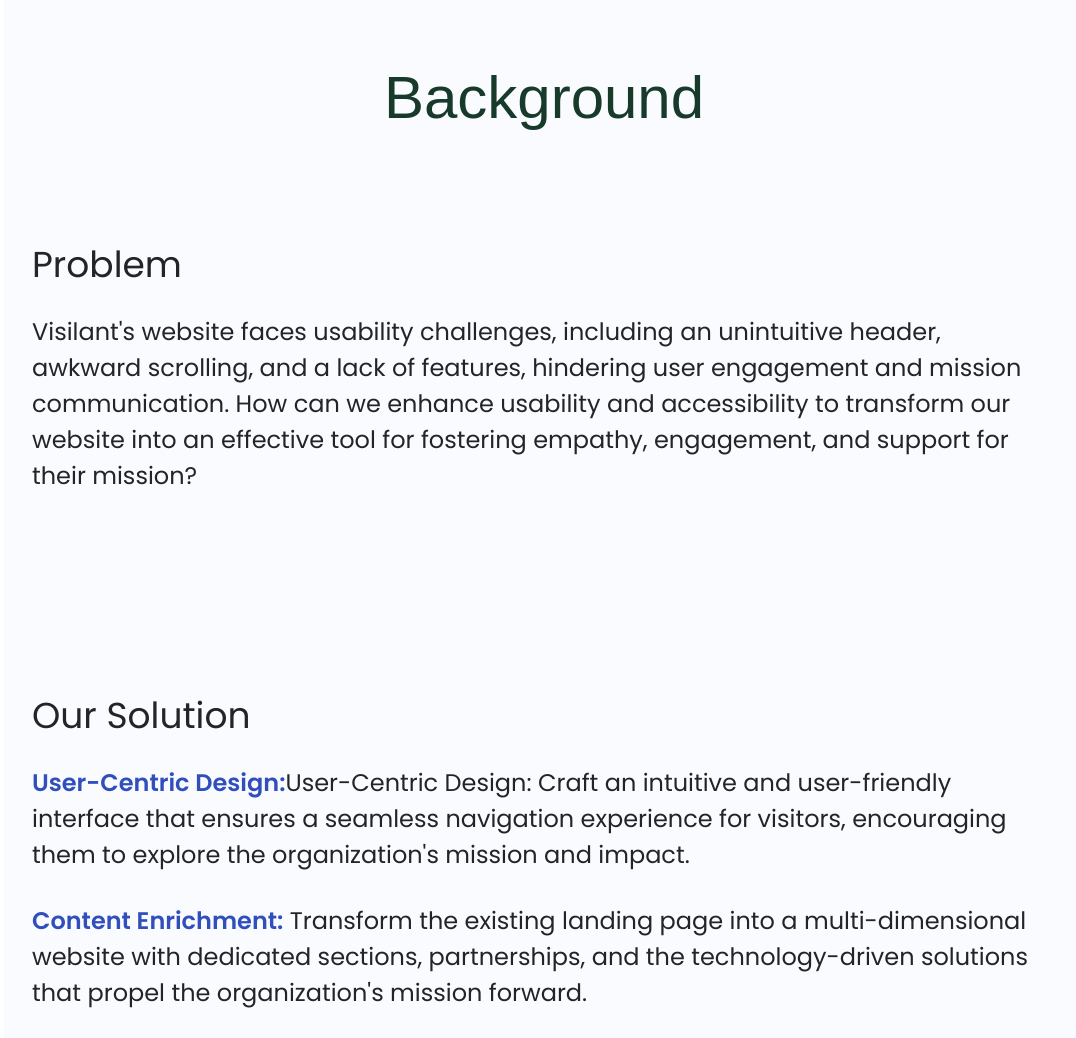
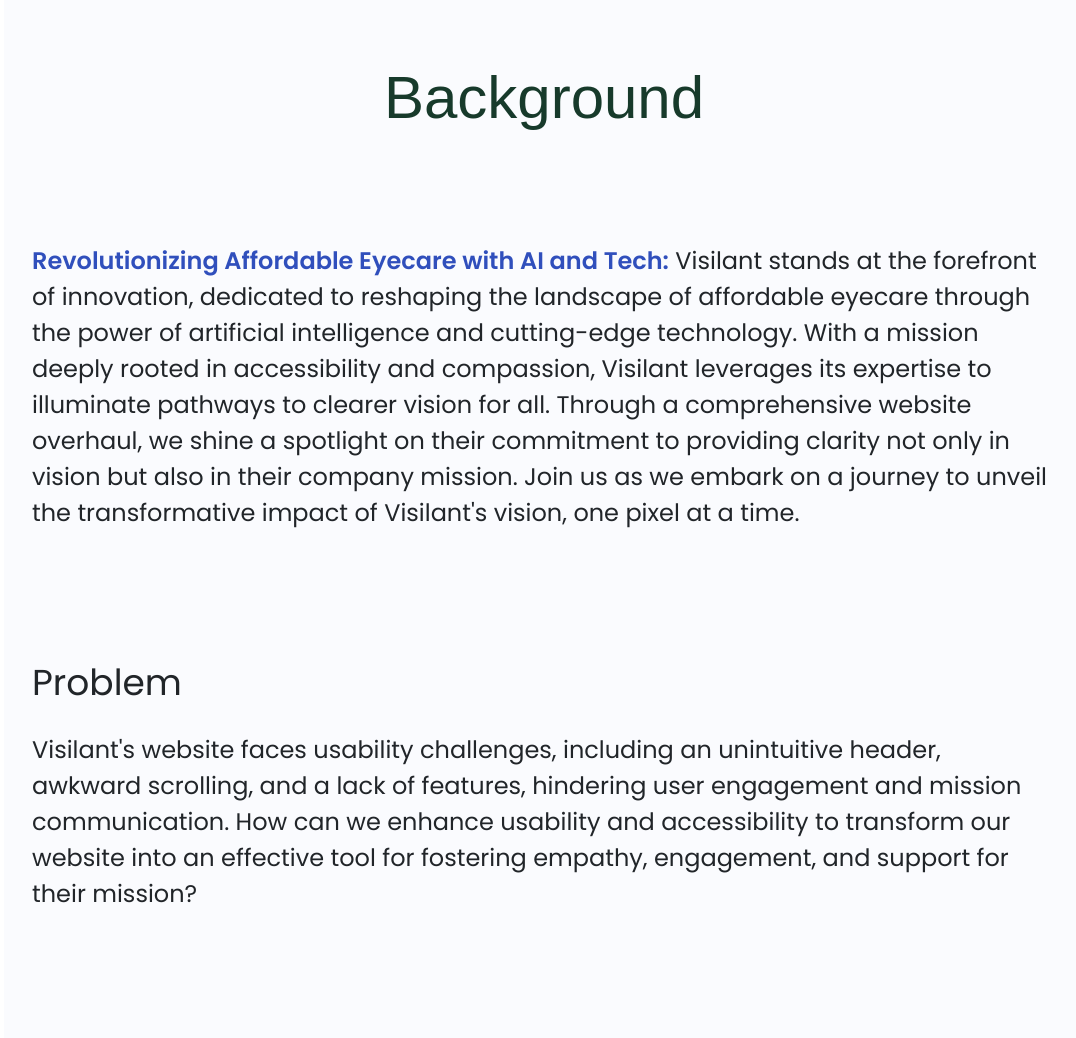
Before and after one commit to AdeliaValadez/portfolio-bootstrap-case-study, a plain HTML site: page index.html in a window 1280 px wide. Shown: the part 943-1981 px from the top of the page, without its empty margins (196-1272 px from the left). Drawn offline with nearby package versions, Linux system fonts and the light colour scheme; a web font is replaced by a local one.

Commit message:
background update

```diff
--- a/index.html
+++ b/index.html
@@ -133,6 +133,9 @@
 
           <section>
           <div class="sectionContainer container problem" data-aos="fade-up">
+            <section><p><strong>Revolutionizing Affordable Eyecare with AI and Tech:</strong>
+
+              Visilant stands at the forefront of innovation, dedicated to reshaping the landscape of affordable eyecare through the power of artificial intelligence and cutting-edge technology. With a mission deeply rooted in accessibility and compassion, Visilant leverages its expertise to illuminate pathways to clearer vision for all. Through a comprehensive website overhaul, we shine a spotlight on their commitment to providing clarity not only in vision but also in their company mission. Join us as we embark on a journey to unveil the transformative impact of Visilant's vision, one pixel at a time.</p></section>
               <h2>Problem</h2>
               <p>Visilant's website faces usability challenges, including an unintuitive header, awkward scrolling, and a lack of features, hindering user engagement and mission communication. How can we enhance usability and accessibility to transform our website into an effective tool for fostering empathy, engagement, and support for their  mission?</p>
             </div></section>
```
